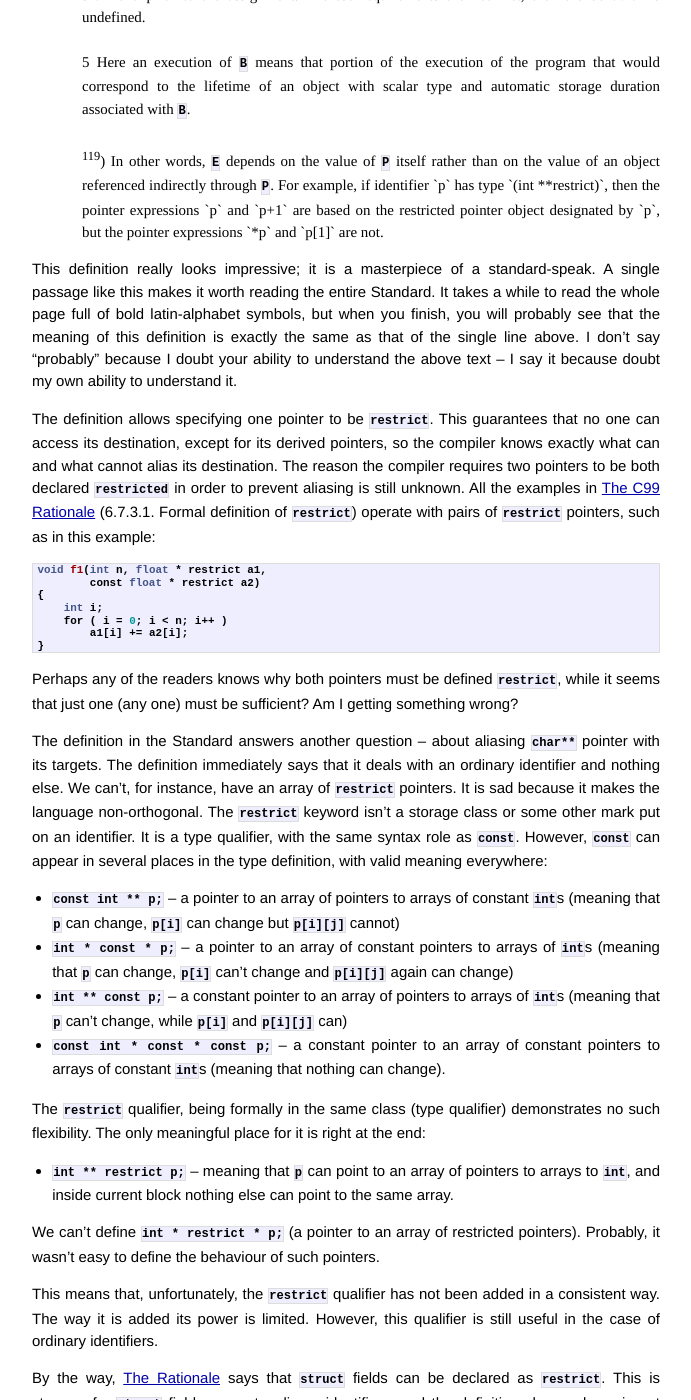
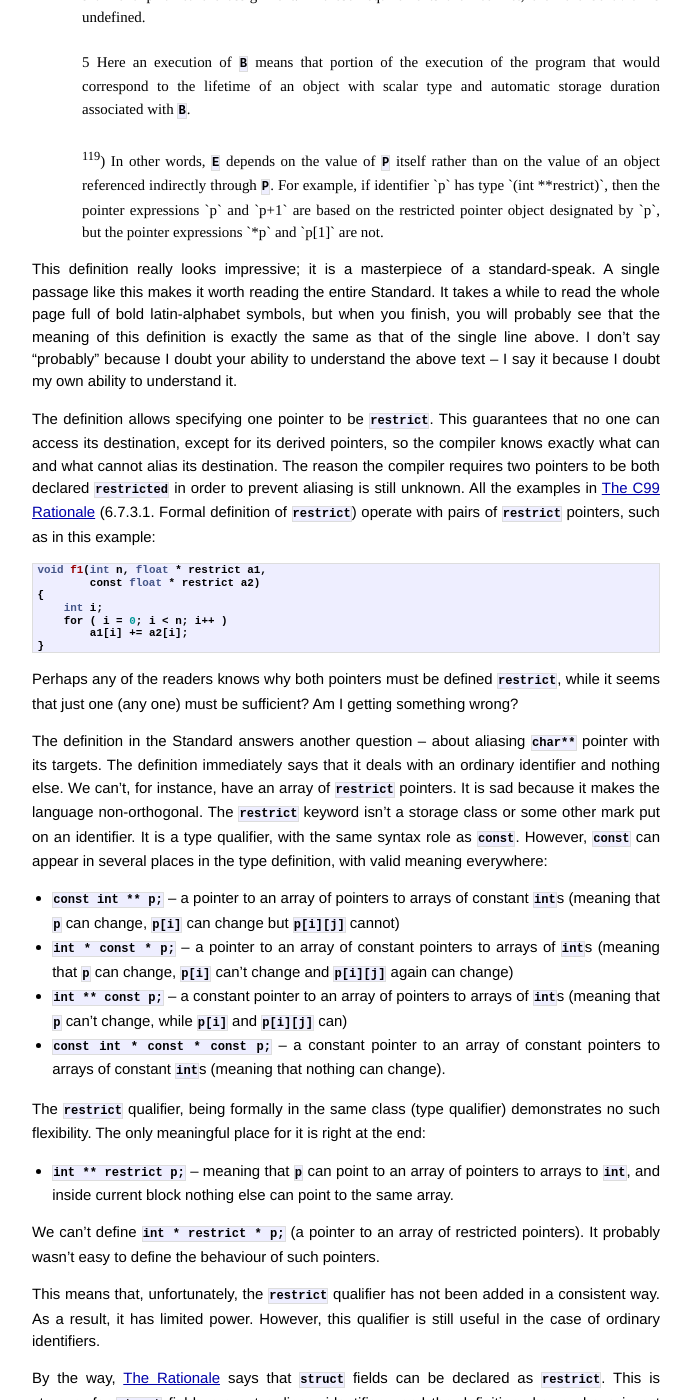
Before and after one commit to pzemtsov/pzemtsov.github.io, a Jekyll site: the page built from _posts/2014-07-23-gcc-c-standard-and-pointer-aliasing.md, in a window 1280 px wide and 1400 px high, scrolled down 6945 px. Shown: the whole window, without its empty margins (294-985 px from the left). Built offline with Jekyll 4.4.1, drawn with Linux system fonts in a browser that asks for light colours; Markdown is read by kramdown in place of the engine named in the settings; comment, search, counter and statistics services are not loaded; some of the changed text lies outside the part shown.

Commit message:
Grammar fixed

```diff
--- a/_posts/2014-07-23-gcc-c-standard-and-pointer-aliasing.md
+++ b/_posts/2014-07-23-gcc-c-standard-and-pointer-aliasing.md
@@ -349,7 +349,7 @@ This definition really looks impressive; it is a masterpiece of a standard-speak
 makes it worth reading the entire Standard. It takes a while to read the
 whole page full of bold latin-alphabet symbols, but when you finish, you will probably see that the meaning of this definition
 is exactly the same as that of the single line above. I don't say "probably" because I doubt your ability to
-understand the above text -- I say it because doubt my own ability to understand it.
+understand the above text -- I say it because I doubt my own ability to understand it.
 
 The definition allows specifying one pointer to be `restrict`. This guarantees that no one can access its destination,
 except for its derived pointers, so the compiler knows exactly what can and what cannot alias its destination.
@@ -391,11 +391,11 @@ meaningful place for it is right at the end:
 - `int ** restrict p;` -- meaning that `p` can point to an array of pointers to arrays to `int`, and inside current block
   nothing else can point to the same array.
 
-We can't define `int * restrict * p;` (a pointer to an array of restricted pointers). Probably, it wasn't easy
+We can't define `int * restrict * p;` (a pointer to an array of restricted pointers). It probably wasn't easy
 to define the behaviour of such pointers.
 
-This means that, unfortunately, the `restrict` qualifier has not been added in a consistent way. The way it is added
-its power is limited. However, this qualifier is still useful in the case of ordinary identifiers.
+This means that, unfortunately, the `restrict` qualifier has not been added in a consistent way. As a result, it has
+limited power. However, this qualifier is still useful in the case of ordinary identifiers.
 
 By the way, [The Rationale](http://www.open-std.org/JTC1/SC22/WG14/www/C99RationaleV5.10.pdf)
 says that `struct` fields can be declared as `restrict`. This is strange, for `struct` fields are not ordinary identifiers,
```
Also changed, not shown: other parts of _posts/2014-07-23-gcc-c-standard-and-pointer-aliasing.md (+4 -4 lines).
